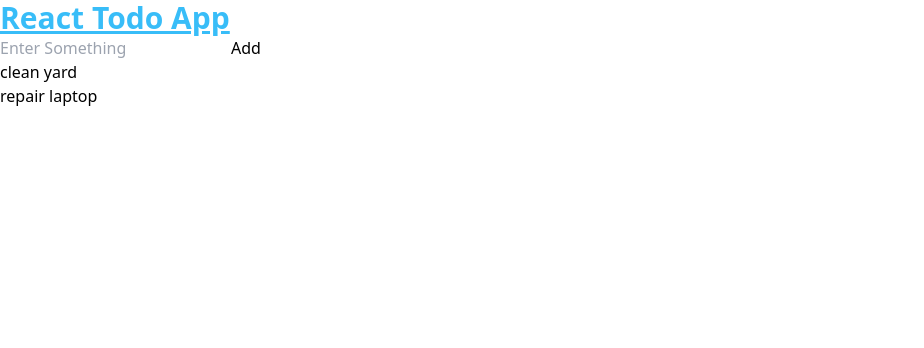
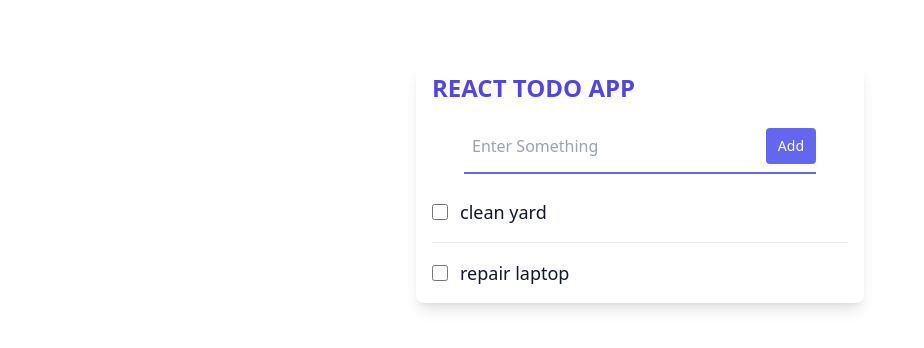
Before and after one commit to beiweitemderbeste/todo-app, a React (Vite) app: page /home in a window 1280 px wide. Shown: the top 348 px of the page, without its empty margins (0-924 px from the left). Built offline with nearby package versions, Linux system fonts and the light colour scheme.

Commit message:
adding tailwind classes, source see notes

```diff
--- a/src/components/InputForm.tsx
+++ b/src/components/InputForm.tsx
@@ -41,15 +41,16 @@ export default function InputForm({ todos, setTodos }: InputFormProps) {
   };
 
   return (
-    <form onSubmit={handleSubmit}>
-      <div>
+    <form onSubmit={handleSubmit} className="w-full max-w-sm mx-auto px-4 py-2">
+      <div className="flex items-center border-b-2 border-indigo-500 py-2">
         <input
           type="text"
           value={todoItem}
           onChange={handleChange}
           placeholder="Enter Something"
+          className="appearance-none bg-transparent border-none w-full text-gray-700 mr-3 py-1 px-2 leading-tight focus:outline-none"
         />
-        <button type="submit">Add</button>
+        <button type="submit" className="flex-shrink-0 bg-indigo-500 hover:bg-indigo-700 border-indigo-500 hover:border-indigo-700 text-sm border-4 text-white py-1 px-2 rounded">Add</button>
         {error && <span>{error}</span>}
       </div>
     </form>
--- a/src/components/MainHeading.tsx
+++ b/src/components/MainHeading.tsx
@@ -1,3 +1,9 @@
 export default function MainHeading() {
-  return <h1 className="text-3xl font-bold underline text-sky-400">React Todo App</h1>;
+  return (
+    <div className="px-4 py-2">
+      <h1 className="text-indigo-600 font-bold text-2xl uppercase">
+        React Todo App
+      </h1>
+    </div>
+  );
 }
--- a/src/components/TodoList.tsx
+++ b/src/components/TodoList.tsx
@@ -3,10 +3,20 @@ import { TodoListProps } from "../ts/interfaces/App.interfaces";
 export default function TodoList({ todos }: TodoListProps) {
   return (
     <>
-      <ul>
+      <ul className="divide-y divide-gray-200 px-4">
         {todos.map((todo) => (
-          <li key={todo.id}>
-            <span>{todo.title}</span>
+          <li className="py-4" key={todo.id}>
+            <div className="flex items-center">
+              <input
+                id="todo1"
+                name="todo1"
+                type="checkbox"
+                className="h-4 w-4 text-indigo-600 focus:ring-indigo-500 border-gray-300 rounded"
+              />
+              <label htmlFor="todo1" className="ml-3 block text-gray-900">
+                <span className="text-lg font-medium">{todo.title}</span>
+              </label>
+            </div>
           </li>
         ))}
       </ul>
--- a/src/pages/home.tsx
+++ b/src/pages/home.tsx
@@ -21,12 +21,12 @@ const Home: React.FC = () => {
   ]);
 
   return (
-    <>
+    <div className="max-w-md mx-auto bg-white shadow-lg rounded-lg overflow-hidden mt-16">
       <MainHeading />
       <InputForm todos={todos} setTodos={setTodos} />
       <TodoList todos={todos} />
-    </>
+    </div>
   );
-}
+};
 
 export default Home;
```
Also changed, not shown: 1 other file (tests, documents, lock files or other folders).
